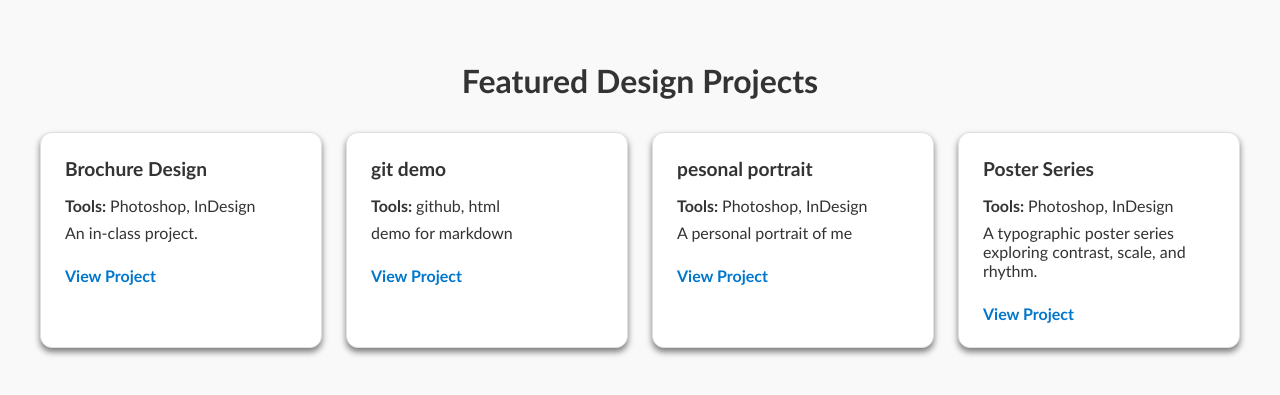
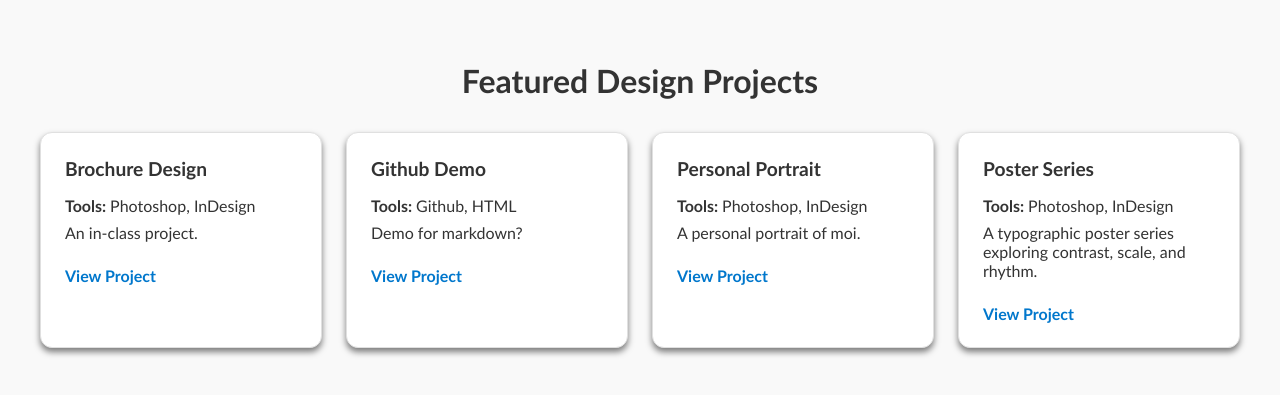
Before and after one commit to W0820238/portfolio-site, a Jekyll site: the page built from _design/portrait.md, in a window 1280 px wide. Shown: the top 395 px of the page. Built offline with Jekyll 4.4.1, drawn with Linux system fonts in a browser that asks for light colours.

Commit message:
Add files via upload

```diff
--- a/_design/demo.md
+++ b/_design/demo.md
@@ -1,7 +1,7 @@
 ---
-title: "git demo"
-tools: [github, html]
-description: "demo for markdown"
+title: "Github Demo"
+tools: [Github, HTML]
+description: "Demo for markdown?"
 layout:
 permalink:
 ---
--- a/_design/portrait.md
+++ b/_design/portrait.md
@@ -1,7 +1,7 @@
 ---
-title: "pesonal portrait"
+title: "Personal Portrait"
 tools: [Photoshop, InDesign]
-description: "A personal portrait of me"
+description: "A personal portrait of moi."
 layout: design
 permalink:
 ---
```
Also changed, not shown: other parts of _design/portrait.md (+2 -2 lines).
